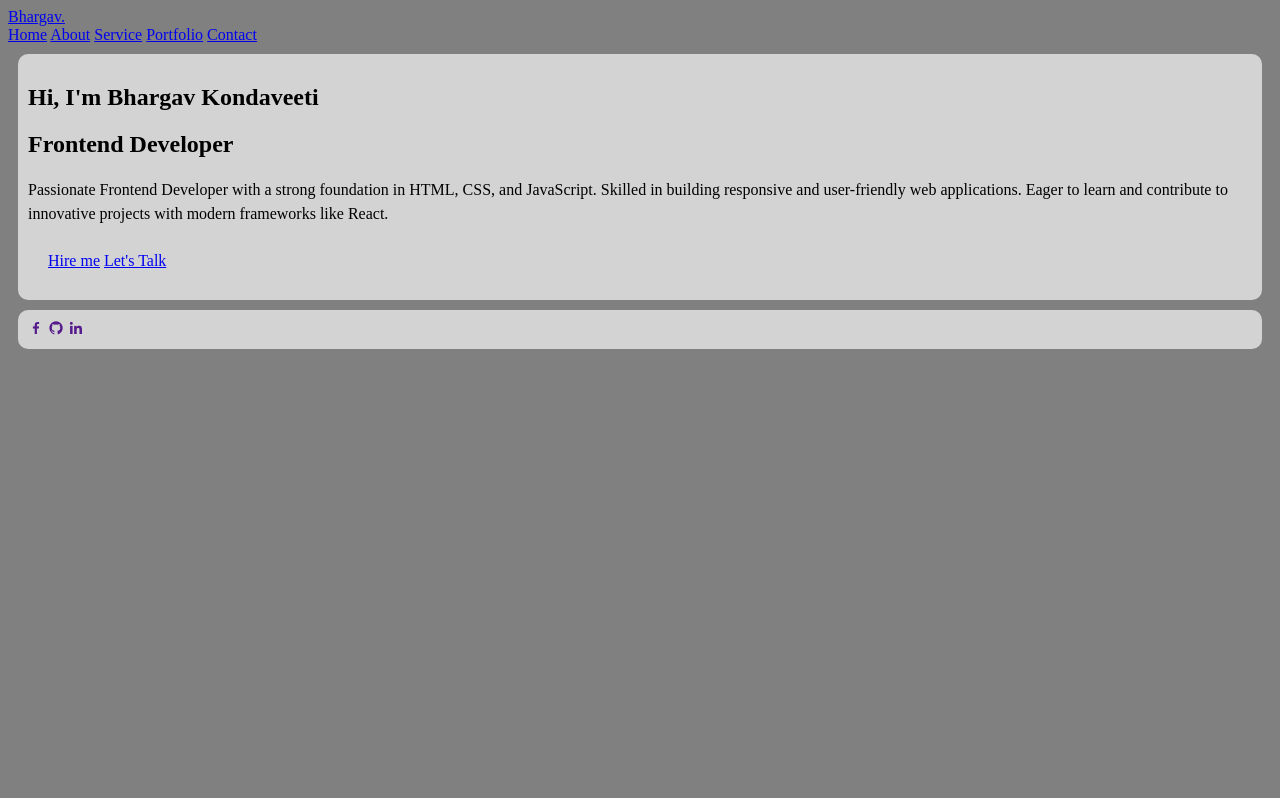
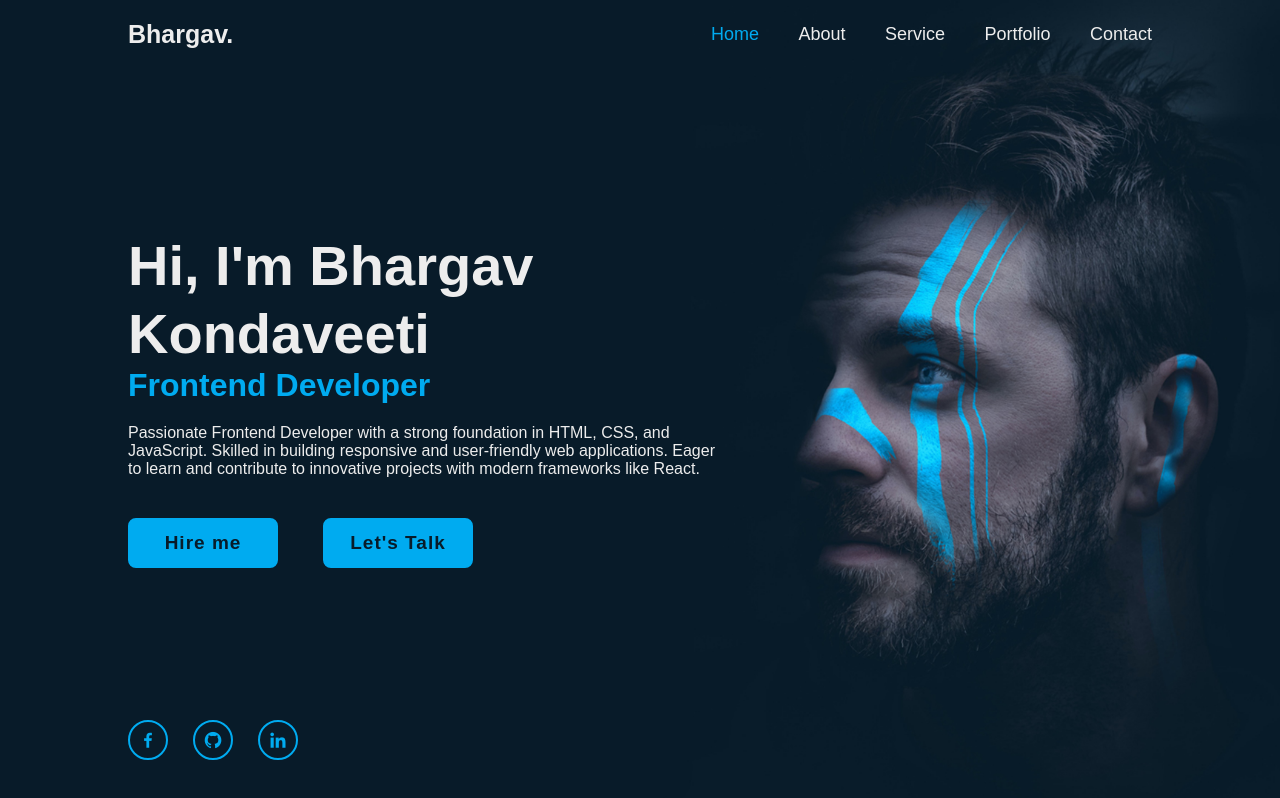
Before and after one commit to codebhargav/fr, a plain HTML site: page Portfolio/portfolio.html in a window 1280 px wide. Drawn offline with nearby package versions, Linux system fonts and the light colour scheme; files that its build step writes are made by us from their sources.

Commit message:
pushing local code

```diff
--- a/HTML/Vacation booking website/style.css
+++ b/HTML/Vacation booking website/style.css
@@ -0,0 +1,166 @@
+*{
+    margin: 0;
+    padding: 0;
+}
+body{
+    font-family: 'Gill Sans', 'Gill Sans MT', Calibri, 'Trebuchet MS', sans-serif;
+
+    text-align: center;}
+
+
+
+h1{
+    font-size: 60px;
+    color:white;
+    font-family: monospace;
+}
+h2{
+    font-size: 60px;
+    color:  grey;
+
+}
+.button{
+
+}
+p{
+    font-size: 25px;
+}
+header{
+    background-color: #212b38;
+
+
+    padding: 25px;
+}
+
+/*12343b*/
+header h1{
+    color: white ;
+}
+nav{
+
+    background-color:#31465b ;
+    opacity: 0.8;
+    padding: 10px;
+
+    font-size: 18px;
+
+
+}
+nav a{
+    text-decoration: none;
+    padding: 10PX 25px;
+    display: inline-block;
+    color: white;
+}
+nav a:hover{
+    background-color: #212b38;
+    color: white;
+
+
+}
+
+section h1 ,h2{
+    color: #212b38;
+}
+
+
+
+.img-width img,figure{
+    display: inline;
+    width: 400px;
+    height: 300px;
+    margin: 10px;
+
+
+}
+
+
+
+.our-packages figure{
+    box-shadow: 0 0 5px black;
+    width: 300px;
+    display: inline-block;
+    margin: 20px;
+    padding: 10px;
+
+
+
+}
+.our-packages figure img{
+
+    width: 100%;
+
+}
+.our-packages figure figcaption{
+    font-size: 30px;
+    margin: 10px;
+    padding-top: 10px;
+}
+
+.our-packages figure p{
+
+    font-size: 15px;
+}
+footer{
+    background-color: #3D3D3D;
+    color: #d3d3d3;
+    padding: 20px;
+}
+.op figure{
+    box-shadow: 10px;
+}
+
+
+
+
+
+/* CSS */
+.button {
+  background-color: #FFFFFF;
+  border: 1px solid rgb(209,213,219);
+  border-radius: .5rem;
+  box-sizing: border-box;
+  color: #111827;
+  font-family: "Inter var",ui-sans-serif,system-ui,-apple-system,system-ui,"Segoe UI",Roboto,"Helvetica Neue",Arial,"Noto Sans",sans-serif,"Apple Color Emoji","Segoe UI Emoji","Segoe UI Symbol","Noto Color Emoji";
+  font-size: .875rem;
+  font-weight: 600;
+  line-height: 1.25rem;
+  padding: .75rem 1rem;
+  text-align: center;
+  text-decoration: none #D1D5DB solid;
+  text-decoration-thickness: auto;
+  box-shadow: 0 1px 2px 0 rgba(0, 0, 0, 0.05);
+  cursor: pointer;
+  user-select: none;
+  -webkit-user-select: none;
+  touch-action: manipulation;
+  text-align: right;
+}
+
+.button:hover {
+  background-color: rgb(249,250,251);
+  opacity: 100%;
+}
+
+.button:focus {
+  outline: 2px solid transparent;
+  outline-offset: 2px;
+}
+
+.button:focus-visible {
+  box-shadow: none;
+}
+
+.home-section, .places p{
+    line-height: 1.5;
+
+}
+.places p{
+    line-height: 1.5;}
+
+section{
+    box-shadow: 10px;
+}
+.op{
+    im
+}
--- /dev/null
+++ b/Portfolio/style.css
@@ -0,0 +1,275 @@
+*{
+    margin: 0;
+    padding: 0;
+    box-sizing: border-box;
+    font-family: 'popins',sans-serif;
+}
+body{
+  /*  background: #081b29;*/
+    color: #ededed;
+}
+.header{
+    position: fixed;
+    top:0 ;
+    left: 0;
+    width: 100%;
+    padding: 20px 10%;
+    background-color: transparent;
+    display: flex;
+    justify-content: space-between;
+    align-items: center;
+    z-index: 100;
+
+}
+.logo{
+    font-size: 25px;
+    color: #ededed;
+    text-decoration: none;
+    font-weight: 600;
+    position: relative;
+}
+
+.logo::before{
+    content:' ';
+    position: absolute;
+    top: 0;
+    bottom: 0;
+    height:100%;
+    width: 100%;
+    background: #081b29;
+    animation: showRight 1s ease forwards;
+    animation-delay: .4s;
+}
+.navbar a{
+    font-size: 18px;
+    color: #ededed;
+    text-decoration: none;
+    font-weight: 500;
+    margin-left: 35px;
+    transition: 0.3s;
+}
+.navbar a:hover,.navbar a.active{
+    color: #00abf0;
+}
+
+.home{
+    display: flex;
+    background: url('images/home.jpg');
+    background-size: cover;
+    background-position: center;
+    align-items: center;
+    display: flex;
+    height: 100vh;
+    padding: 0 10%;
+}
+.home-content{
+
+    max-width: 600px
+}
+.home-content h1{
+    position: relative;
+    font-size: 56px;
+    font-weight: 700;
+    line-height: 1.2;
+}
+.home-content h1::before{
+    content:' ';
+    position: absolute;
+    top: 0;
+    bottom: 0;
+    height:100%;
+    width: 100%;
+    background: #081b29;
+    animation: showRight 1s ease forwards;
+    animation-delay: 1s;
+}
+.home-content h2{
+    position: relative;
+    font-size: 32px;
+    font-weight: 700;
+    color: #00abf0;
+
+}
+.home-content h2::before{
+    content:' ';
+    position: absolute;
+    top: 0;
+    bottom: 0;
+    height:100%;
+    width: 100%;
+    background: #081b29;
+    animation: showRight 1s ease forwards;
+    animation-delay: 1.3s;
+}
+.home-content p{
+    position: relative;
+    font-size: 16px;
+    margin: 20px 0 40px;
+}
+.home-content p::before{
+    content:' ';
+    position: absolute;
+    top: 0;
+    bottom: 0;
+    height:100%;
+    width: 100%;
+    background: #081b29;
+    animation: showRight 1s ease forwards;
+    animation-delay: 1.6s;
+}
+.home-content .btn-box{
+    position: relative;
+    display: flex;
+    justify-content: space-between;
+    width: 345px;
+    height: 50px;
+
+}
+.home-content .btn-box::before{
+    content:' ';
+    position: absolute;
+    top: 0;
+    bottom: 0;
+    height:100%;
+    width: 100%;
+    background: #081b29;
+    animation: showRight 1s ease forwards;
+    animation-delay: 1s;
+    z-index: 2;
+}
+
+.btn-box a{
+    position: relative;
+    display: inline-flex;
+    align-items: center;
+    justify-content: center;
+    width: 150px;
+    height: 100%;
+    background: #00abf0;
+    border: 2px solid #00abf0;
+    border-radius: 8px;
+    text-decoration:none ;
+    font-size: 19px;
+    color: #081b29;
+    letter-spacing: 1px;
+    z-index: 1;
+    overflow: hidden;
+    font-weight: 600;
+    text-decoration: none;
+    transition: 0.5s;
+
+}
+.btn-box a:hover{
+    color: #00abf0;
+}
+
+
+
+.btn-box a::before{
+    content: '';
+    position: absolute;
+    top: 0;
+    left: 0;
+    width: 0%;
+    height: 100%;
+    background: #081b29;
+    z-index: -1;
+    transition: 0.4s;
+
+
+}
+.btn-box a:hover::before{
+    width: 100%;
+
+}
+.home-sci{
+    position: absolute;
+    bottom: 40px;
+    width: 170px;
+
+    display : flex ;
+    justify-content: space-between;
+
+
+}
+.home-sci a{
+    position: relative;
+    display: inline-flex;
+    position: relative;
+    width: 40px;
+    height: 40px;
+    border: 2px solid #00abf0;
+    background: transparent;
+    border-radius: 50%;
+    font-size: 20px;
+    color: #00abf0;
+    text-decoration: none;
+    justify-content: center;
+    align-items: center;
+    overflow: hidden;
+    transition: 0.5s;
+
+}
+.home-sci::before{
+    content:' ';
+    position: absolute;
+    top: 0;
+    bottom: 0;
+    height:100%;
+    width: 100%;
+    background: #081b29;
+    animation: showRight 1s ease forwards;
+    animation-delay: 1s;
+}
+.home-sci a:hover{
+    color: #081b29;
+}
+.home-sci a::before{
+    content: ' ';
+    position: absolute;
+    top: 0;
+    left: 0;
+    width: 0%;
+    height: 100%;
+    background-color: #00abf0;
+    z-index: -1;
+    transition: .5s;
+
+}
+.home-sci a:hover::before{
+
+    width: 100%;
+}
+
+.home-imgHover{
+    position: absolute;
+    top: 0;
+    right: 30px;
+    width:500px;
+     background: transparent;
+     transition: 3s;
+     animation: maniPActiveHover .1 forwards;
+}
+.home-imgHover:hover{
+    background-color:#081b29;
+    opacity: .8;
+}
+.home-imgHover ::after{
+    content:' ';
+    position: absolute;
+    top: 0;
+    bottom: 0;
+    height:120%;
+    width: 100%;
+    background: #081b29;
+    animation: showRight 1s ease forwards;
+    animation-delay: 1s;
+    z-index: 100;
+}
+
+
+@keyframes showRight{
+    100%{
+        width: 0;
+    }
+}
--- /dev/null
+++ b/practice-for-css/01.css
@@ -0,0 +1,8 @@
+body{
+    background-color: azure;
+    font-size: 22px;
+}
+
+p{
+    color: purple;
+}
```
Also changed, not shown: HTML/Vacation booking website/vc.html (+101 -1 lines), practice-for-css/01.html (added, +27 -0 lines), HTML/Vacation booking website/images/3.jpg (added), HTML/Vacation booking website/images/4.jpg (added), HTML/Vacation booking website/images/5.jpg (added), HTML/Vacation booking website/images/tour-1.jpg (added), HTML/Vacation booking website/images/tour2.jpg (added), Portfolio/images/home.jpg (added), 3 other files.
